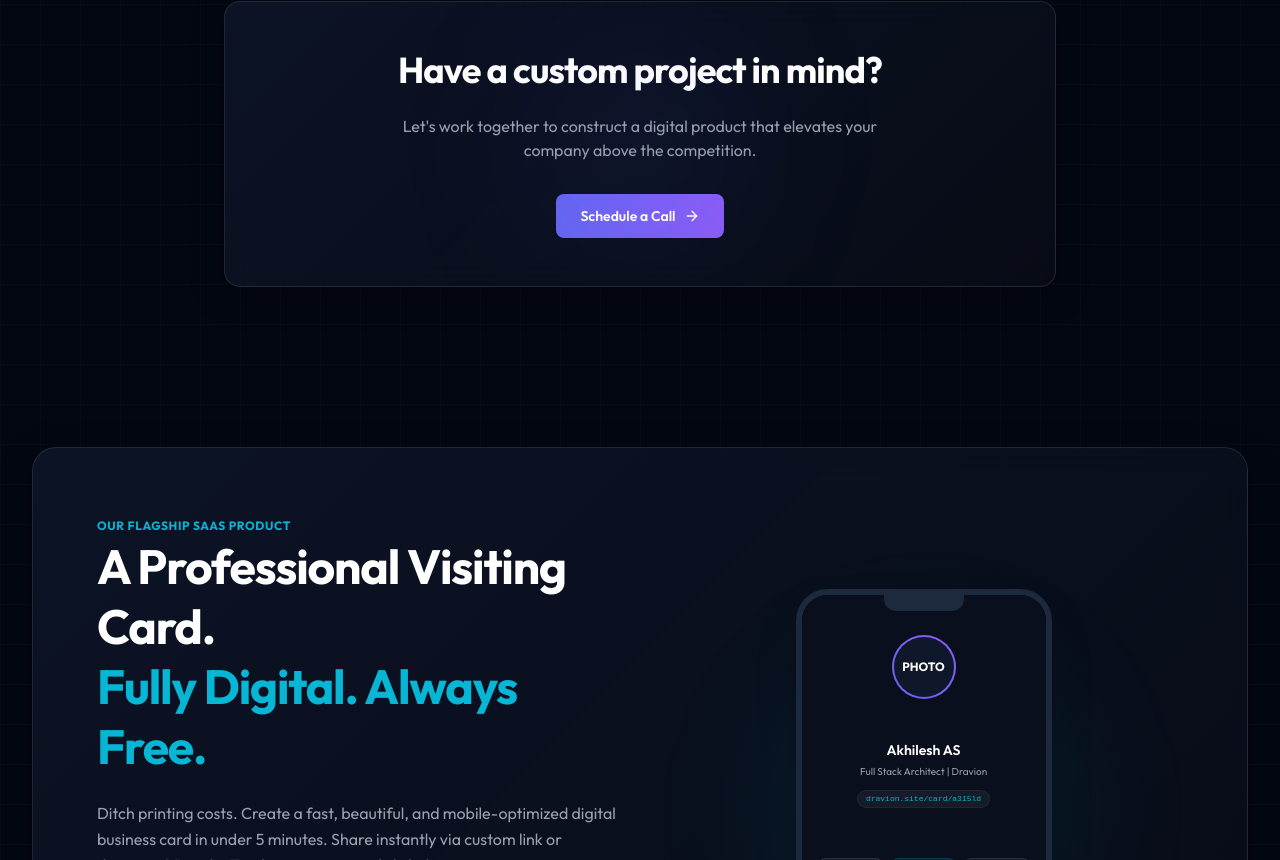
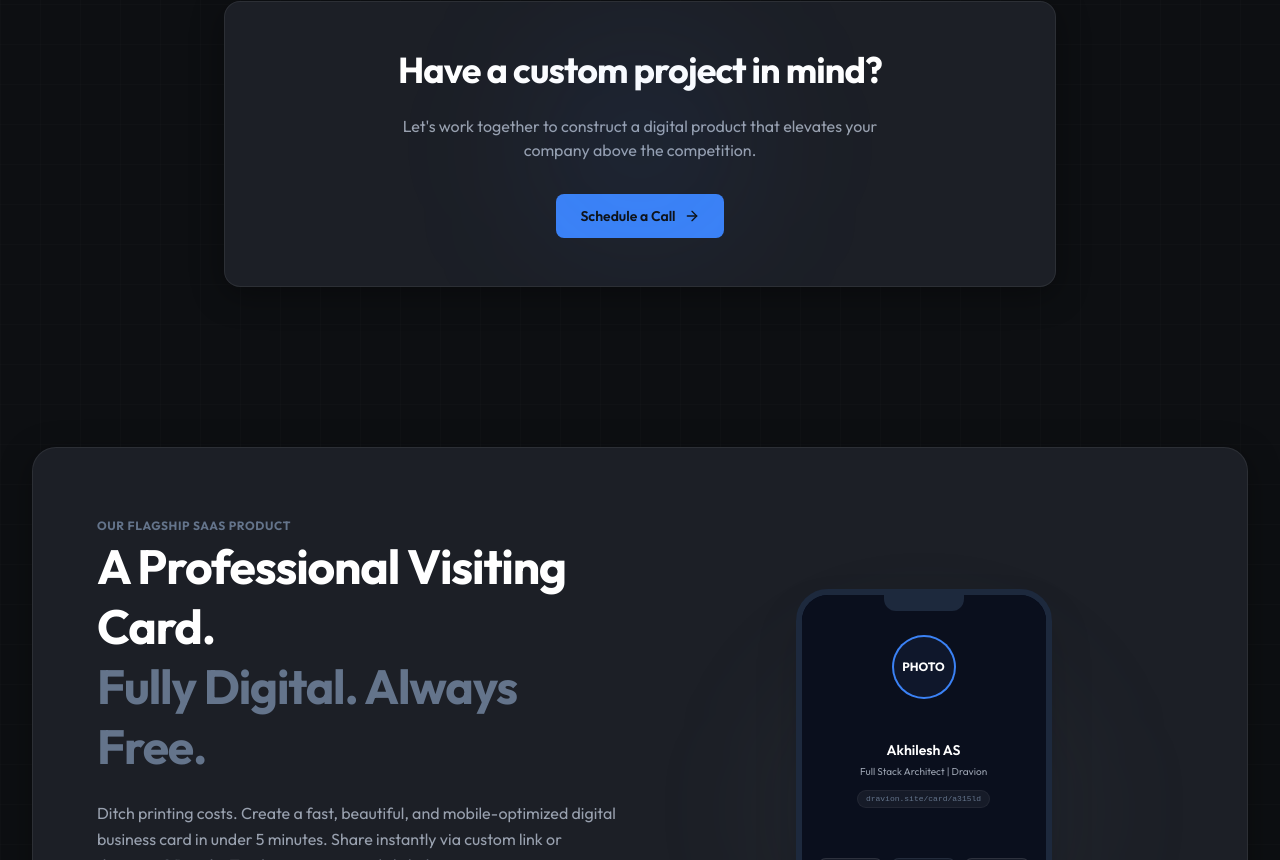
Before and after one commit to Akhilesh-Dev-coder/Dravion, a Next.js app: page / in a window 1280 px wide. Shown: the part 2500-3360 px from the top of the page. Built offline with nearby package versions, Linux system fonts and the light colour scheme; no server answers.

Commit message:
color change

```diff
--- a/src/app/globals.css
+++ b/src/app/globals.css
@@ -1,25 +1,25 @@
 @import "tailwindcss";
 
 :root {
-  --background: #030712;
-  --foreground: #f3f4f6;
-  --card: #0b0f19;
-  --card-foreground: #f3f4f6;
-  --popover: #0b0f19;
-  --popover-foreground: #f3f4f6;
-  --primary: #6366f1;
-  --primary-foreground: #ffffff;
-  --secondary: #06b6d4;
-  --secondary-foreground: #0f172a;
-  --muted: #1f2937;
-  --muted-foreground: #9ca3af;
-  --accent: #8b5cf6;
+  --background: #0d0f12;
+  --foreground: #f4f4f5;
+  --card: #181b21;
+  --card-foreground: #f4f4f5;
+  --popover: #181b21;
+  --popover-foreground: #f4f4f5;
+  --primary: #3b82f6;
+  --primary-foreground: #0d0f12;
+  --secondary: #64748b;
+  --secondary-foreground: #ffffff;
+  --muted: #242933;
+  --muted-foreground: #94a3b8;
+  --accent: #2563eb;
   --accent-foreground: #ffffff;
   --destructive: #ef4444;
   --destructive-foreground: #ffffff;
-  --border: #1f2937;
-  --input: #1f2937;
-  --ring: #6366f1;
+  --border: #242933;
+  --input: #13151a;
+  --ring: #3b82f6;
 }
 
 @theme inline {
@@ -53,10 +53,10 @@
 
 @keyframes glow {
   from {
-    box-shadow: 0 0 4px rgba(99, 102, 241, 0.2), 0 0 10px rgba(99, 102, 241, 0.1);
+    box-shadow: 0 0 4px rgba(59, 130, 246, 0.15), 0 0 10px rgba(59, 130, 246, 0.05);
   }
   to {
-    box-shadow: 0 0 8px rgba(99, 102, 241, 0.4), 0 0 20px rgba(99, 102, 241, 0.2);
+    box-shadow: 0 0 8px rgba(59, 130, 246, 0.3), 0 0 20px rgba(59, 130, 246, 0.1);
   }
 }
 
@@ -74,64 +74,78 @@ body {
 }
 
 ::-webkit-scrollbar-track {
-  background: #030712;
+  background: #0d0f12;
 }
 
 ::-webkit-scrollbar-thumb {
-  background: #1f2937;
+  background: #242933;
   border-radius: 4px;
 }
 
 ::-webkit-scrollbar-thumb:hover {
-  background: #374151;
+  background: #3b4252;
 }
 
 /* Glassmorphism Styles */
 .glass-panel {
-  background: rgba(11, 15, 25, 0.7);
+  background: rgba(24, 27, 33, 0.7);
   backdrop-filter: blur(12px);
   -webkit-backdrop-filter: blur(12px);
-  border: 1px solid rgba(255, 255, 255, 0.08);
+  border: 1px solid rgba(255, 255, 255, 0.05);
 }
 
 .glass-panel-premium {
-  background: linear-gradient(135deg, rgba(15, 23, 42, 0.8) 0%, rgba(11, 15, 25, 0.6) 100%);
+  background: rgba(30, 34, 42, 0.9);
   backdrop-filter: blur(16px);
   -webkit-backdrop-filter: blur(16px);
-  border: 1px solid rgba(255, 255, 255, 0.1);
-  box-shadow: 0 8px 32px 0 rgba(0, 0, 0, 0.4);
+  border: 1px solid rgba(255, 255, 255, 0.07);
+  box-shadow: 0 8px 32px 0 rgba(0, 0, 0, 0.35);
 }
 
 .glass-input {
-  background: rgba(255, 255, 255, 0.03);
-  border: 1px solid rgba(255, 255, 255, 0.08);
+  background: rgba(255, 255, 255, 0.015);
+  border: 1px solid rgba(255, 255, 255, 0.05);
   color: #ffffff;
   transition: all 0.3s ease;
 }
 
 .glass-input:focus {
-  background: rgba(255, 255, 255, 0.06);
-  border-color: rgba(99, 102, 241, 0.5);
+  background: rgba(255, 255, 255, 0.03);
+  border-color: rgba(59, 130, 246, 0.5);
   outline: none;
-  box-shadow: 0 0 10px rgba(99, 102, 241, 0.15);
+  box-shadow: 0 0 10px rgba(59, 130, 246, 0.15);
 }
 
-/* Gradients */
+/* Override all layout gradients for a clean, solid, professional look */
+.bg-gradient-to-r.from-primary.to-accent {
+  background: var(--primary) !important;
+  background-image: none !important;
+  color: var(--primary-foreground) !important;
+}
+.bg-gradient-to-tr.from-primary.to-accent {
+  background: var(--primary) !important;
+  background-image: none !important;
+  color: var(--primary-foreground) !important;
+}
+
+/* solid colors instead of gradients */
 .text-gradient-primary {
-  background: linear-gradient(135deg, #a855f7 0%, #6366f1 50%, #06b6d4 100%);
-  -webkit-background-clip: text;
-  -webkit-text-fill-color: transparent;
+  color: var(--primary) !important;
+  background: none !important;
+  -webkit-background-clip: unset !important;
+  -webkit-text-fill-color: var(--primary) !important;
 }
 
 .text-gradient-cyan {
-  background: linear-gradient(135deg, #06b6d4 0%, #3b82f6 100%);
-  -webkit-background-clip: text;
-  -webkit-text-fill-color: transparent;
+  color: var(--secondary) !important;
+  background: none !important;
+  -webkit-background-clip: unset !important;
+  -webkit-text-fill-color: var(--secondary) !important;
 }
 
 .bg-grid-pattern {
   background-size: 40px 40px;
   background-image:
-    linear-gradient(to right, rgba(255, 255, 255, 0.02) 1px, transparent 1px),
-    linear-gradient(to bottom, rgba(255, 255, 255, 0.02) 1px, transparent 1px);
+    linear-gradient(to right, rgba(255, 255, 255, 0.01) 1px, transparent 1px),
+    linear-gradient(to bottom, rgba(255, 255, 255, 0.01) 1px, transparent 1px);
 }
```
